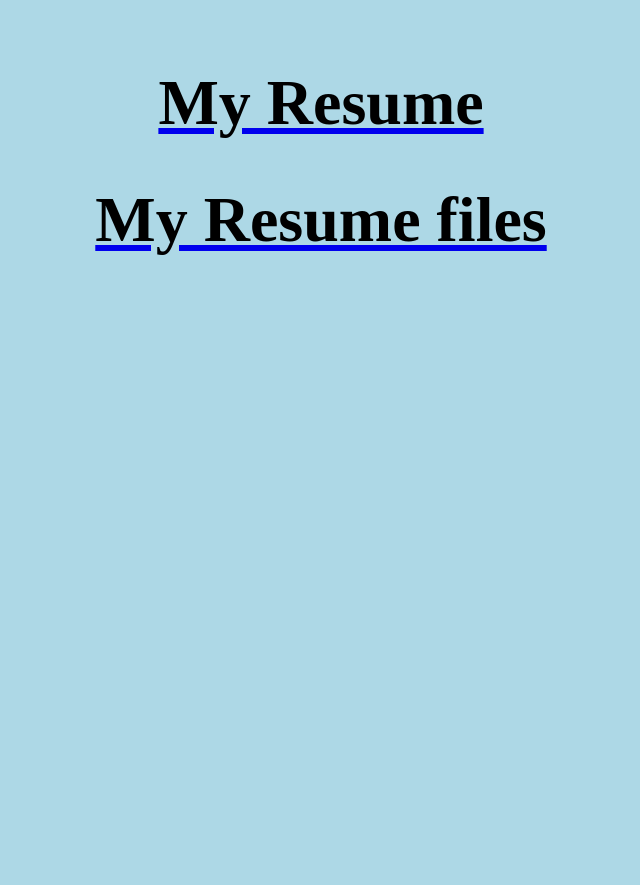
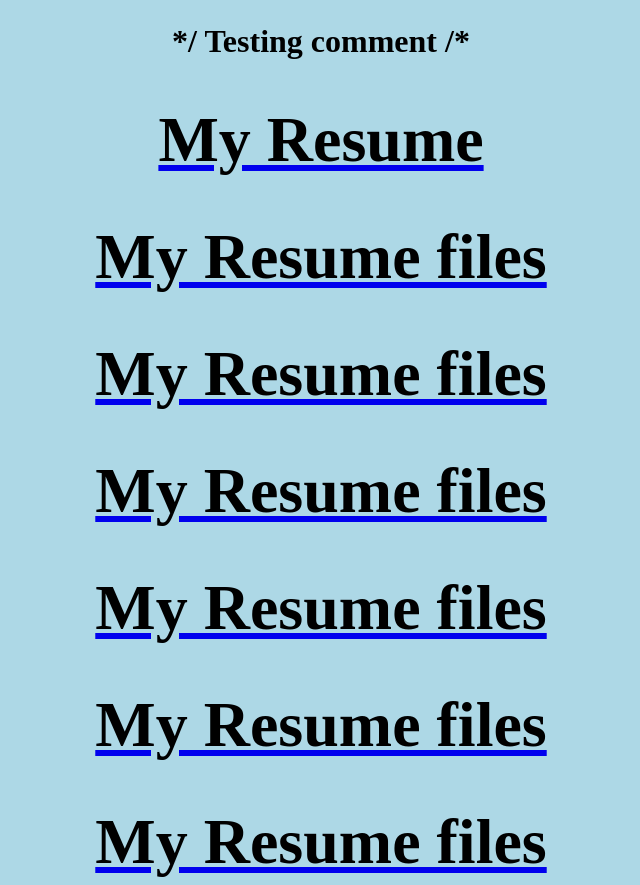
Before and after one commit to Bobby919123/BroPage, a plain HTML site: page index.html in a window 1280 px wide. Shown: the part 3335-4220 px from the top of the page, without its empty margins (319-959 px from the left). Before the commit the page ends 3635 px from the top, so only its background shows below. Drawn offline with Linux system fonts and the light colour scheme.

Commit message:
Update index.html

```diff
--- a/index.html
+++ b/index.html
@@ -51,7 +51,29 @@ Koopa decided to move to a new land. The new land is called Minecraft.<br>
 <br><br><br>
 <br><br><br>
 <br>
+
+*/ Testing comment   /*
 <a href="https://bobby919123.github.io/blog/index.html"><h1>My Resume</h1></a>
+<a href="https://bobby919123.github.io/blog/index.html"><h1>My Resume files</h1></a>
+<a href="https://bobby919123.github.io/blog/index.html"><h1>My Resume files</h1></a>
+<a href="https://bobby919123.github.io/blog/index.html"><h1>My Resume files</h1></a>
+<a href="https://bobby919123.github.io/blog/index.html"><h1>My Resume files</h1></a>
+<a href="https://bobby919123.github.io/blog/index.html"><h1>My Resume files</h1></a>
+<a href="https://bobby919123.github.io/blog/index.html"><h1>My Resume files</h1></a>
 <a href="https://github.com/Bobby919123/blog/tree/gh-pages"><h1>My Resume files</h1></a>
+
+  function calculateAge (birthDate, otherDate) {
+birthDate = new Date(birthDate);
+otherDate = new Date(otherDate);
+
+var years = (otherDate.getFullYear() - birthDate.getFullYear());
+
+if (otherDate.getMonth() < birthDate.getMonth() ||
+otherDate.getMonth() == birthDate.getMonth() && otherDate.getDate() < birthDate.getDate()) {
+years--;
+}
+
+return years;
+}
 </body>
 </html>
```
